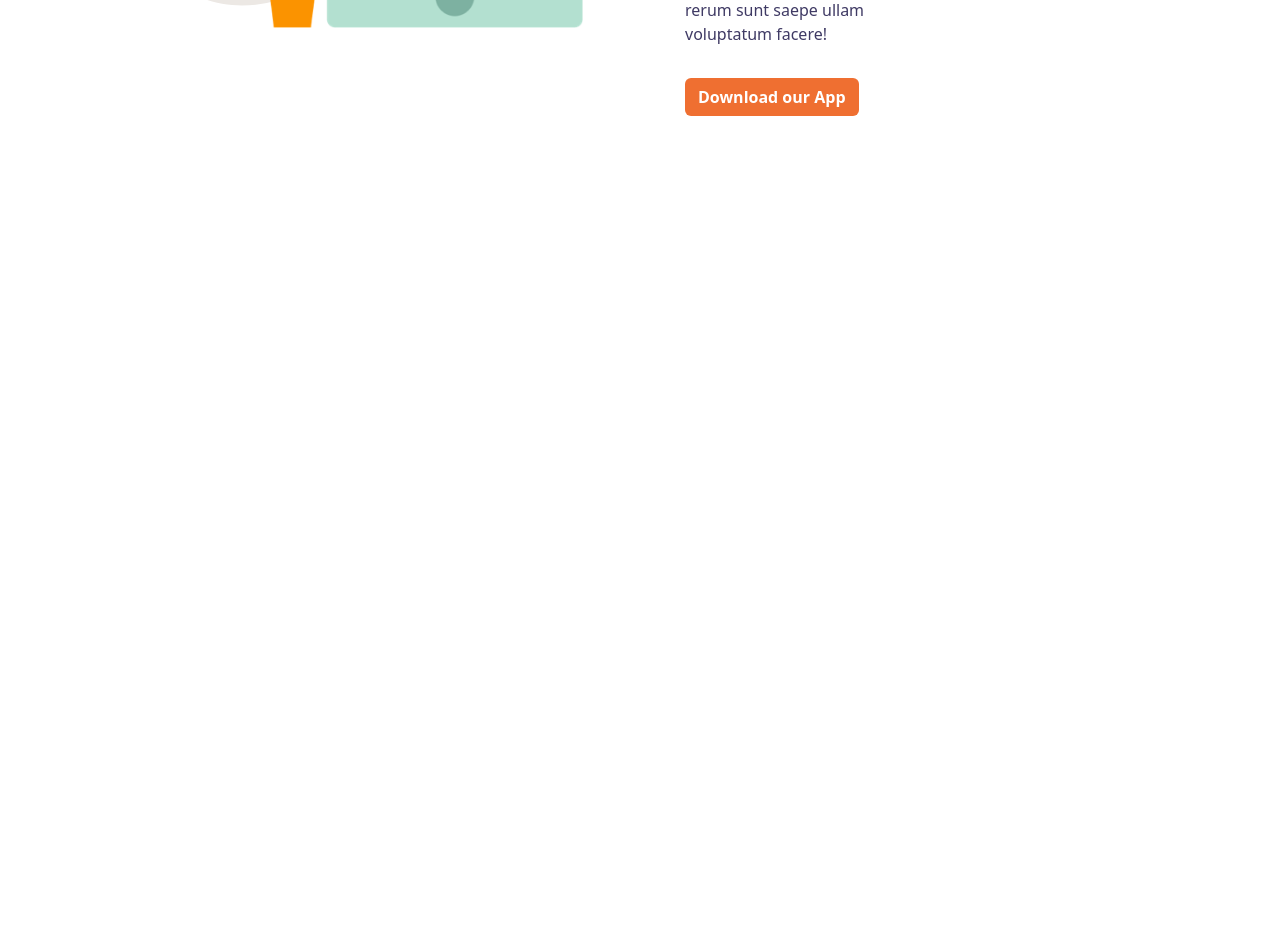
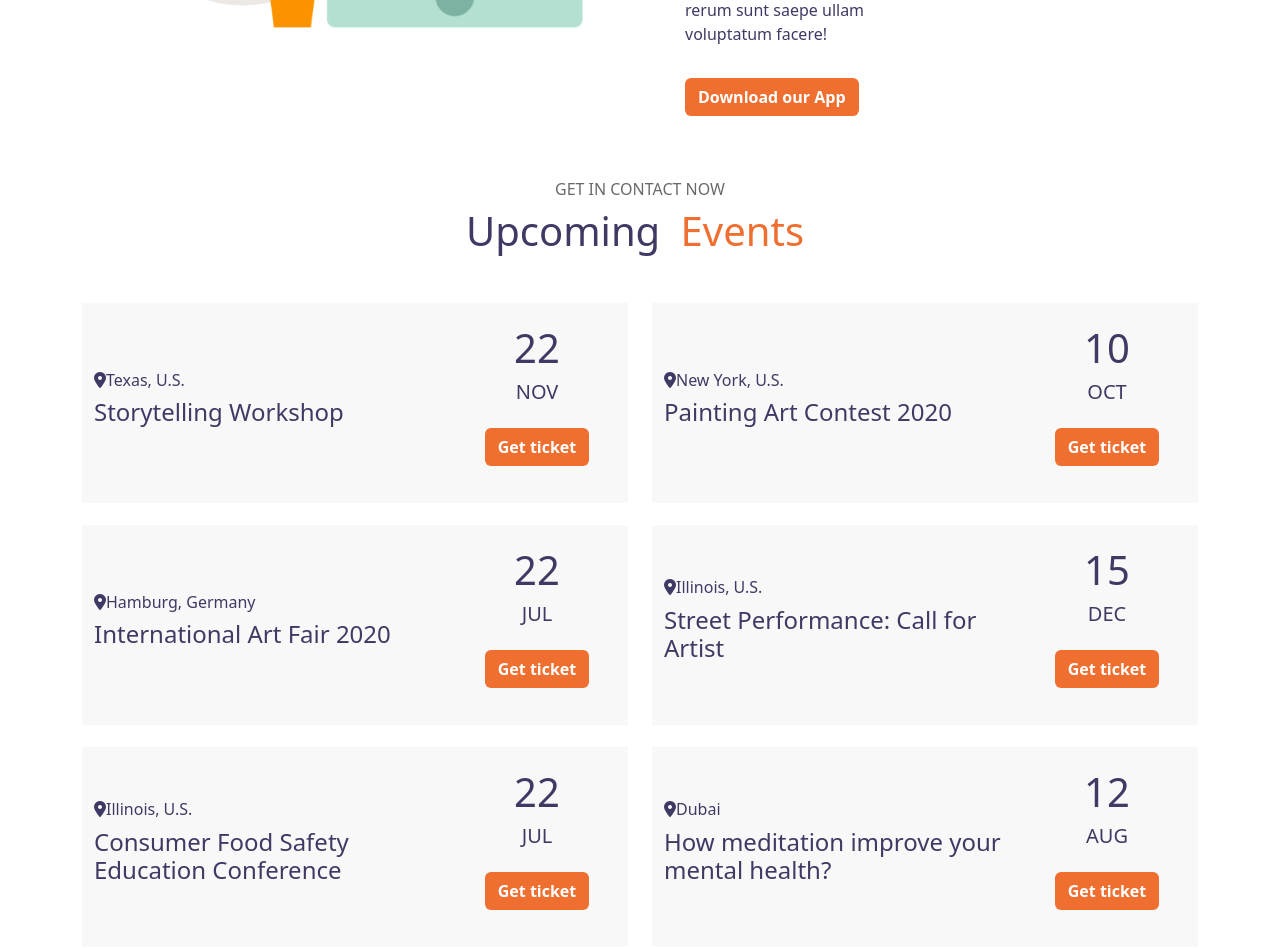
Before and after one commit to VincenzoDiMasi/proj-html-vuejs, a Vue app: page / in a window 1280 px wide. Shown: the part 4220-5168 px from the top of the page. Before the commit the page ends 4352 px from the top, so only its background shows below. Built offline with nearby package versions, Linux system fonts and the light colour scheme.

Commit message:
Add card events dynamically

```diff
--- a/src/components/AppMain.vue
+++ b/src/components/AppMain.vue
@@ -123,6 +123,59 @@ export default {
                     lessons: ' 20 lessons',
                     id: 6
                 },
+
+
+            ],
+            cardsEvent: [
+                {
+                    gps: 'Texas, U.S.',
+                    name: 'Storytelling Workshop',
+                    day: '22',
+                    month: 'NOV',
+                    button: 'Get ticket',
+                    id: 1
+                },
+                {
+                    gps: 'New York, U.S.',
+                    name: 'Painting Art Contest 2020',
+                    day: '10',
+                    month: 'OCT',
+                    button: 'Get ticket',
+                    id: 2
+                },
+                {
+                    gps: 'Hamburg, Germany',
+                    name: 'International Art Fair 2020',
+                    day: '22',
+                    month: 'JUL',
+                    button: 'Get ticket',
+                    id: 3
+                },
+                {
+                    gps: 'Illinois, U.S.',
+                    name: 'Street Performance: Call for Artist',
+                    day: '15',
+                    month: 'DEC',
+                    button: 'Get ticket',
+                    id: 4
+                },
+                {
+                    gps: 'Illinois, U.S.',
+                    name: 'Consumer Food Safety Education Conference',
+                    day: '22',
+                    month: 'JUL',
+                    button: 'Get ticket',
+                    id: 5
+                },
+                {
+                    gps: 'Dubai',
+                    name: 'How meditation improve your mental health?',
+                    day: '12',
+                    month: 'AUG',
+                    button: 'Get ticket',
+                    id: 6
+                },
+
 
 
             ],
@@ -259,8 +312,30 @@ export default {
 
     </section>
 
-    <section>
+    <section id="events" class=" text-center mt-5 container">
+      <h6 class="grey-title">GET IN CONTACT NOW</h6>
+      <h1 class="mb-5">Upcoming <span class="highlighted">Events</span></h1>
+      <div  class="row row-cols-2">
+        <div v-for="card in cardsEvent" class="col">
+          <div class="container">
+            <div class="row event-card">
+              <div class="col-8 text-start">
+                <h6><i class="fa-solid fa-location-dot"></i>{{ card.gps }}</h6>
+                <h4>{{ card.name }}</h4>
+              </div>
+              <div class="col-4">
+                <h1>{{ card.day }}</h1>
+                <h5>{{ card.month }}</h5>
+                <a href="#" class="btn btn-green fw-bold my-3">{{ card.button }}</a>
 
+
+              </div>
+            </div>
+          </div>
+        </div>
+
+
+      </div>
     </section>
   </main>
 </template>
@@ -417,9 +492,7 @@ export default {
 .grey-title {
   margin-top: 80px;
 }
-
-}
-.btn-green{
+  .btn-green{
     background-color: $brandColor;
     color: white;
 
@@ -428,10 +501,30 @@ export default {
       margin-left: 5px;
     }
 }
+}
+
+#events {
+  margin-bottom: 30px;
+ .event-card {
+  // border: 1px solid black;
+  height: 200px;
+  align-items: center;
+  background-color: $bgSecondaryColor;
+  margin-bottom: 22px;
 
 
 
+ }
 
+ .btn-green{
+    background-color: $brandColor;
+    color: white;
 
+    .txt-wht {
+      color: $bgMainColor;
+      margin-left: 5px;
+    }
+}
+}
 
 </style>
```
